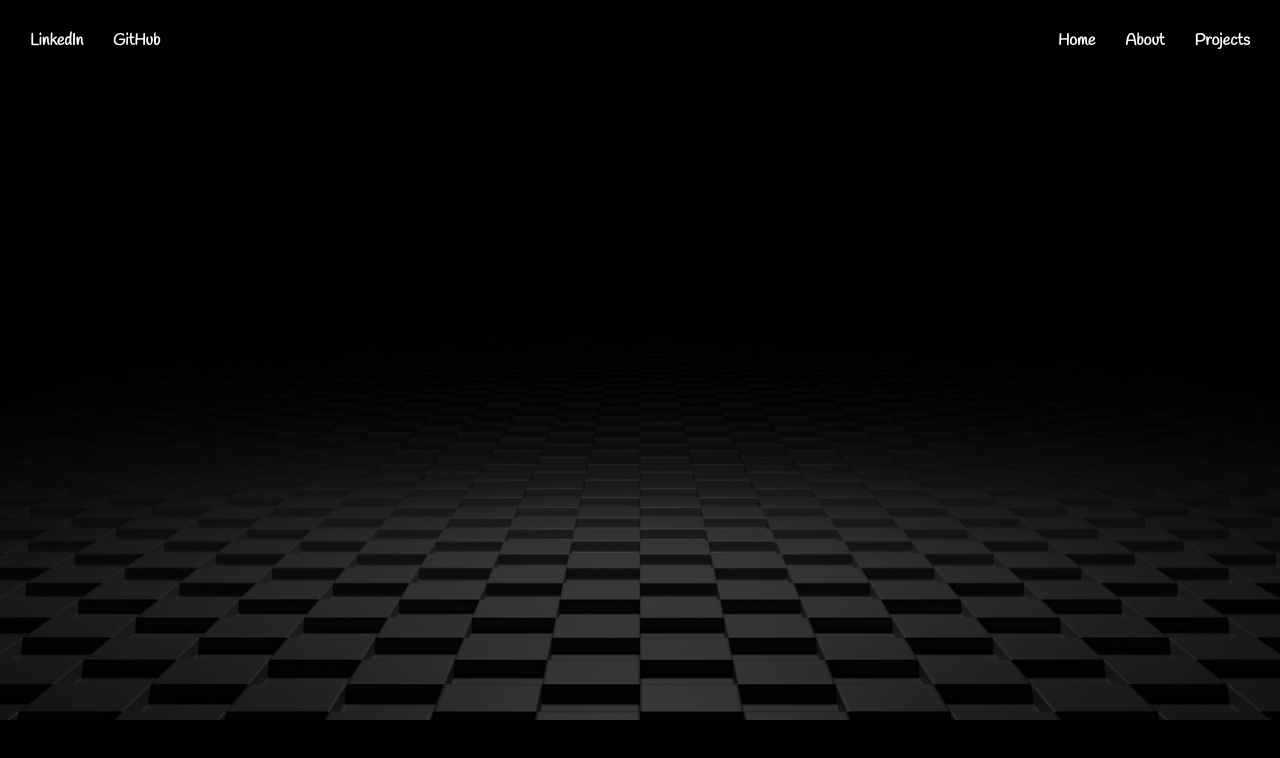
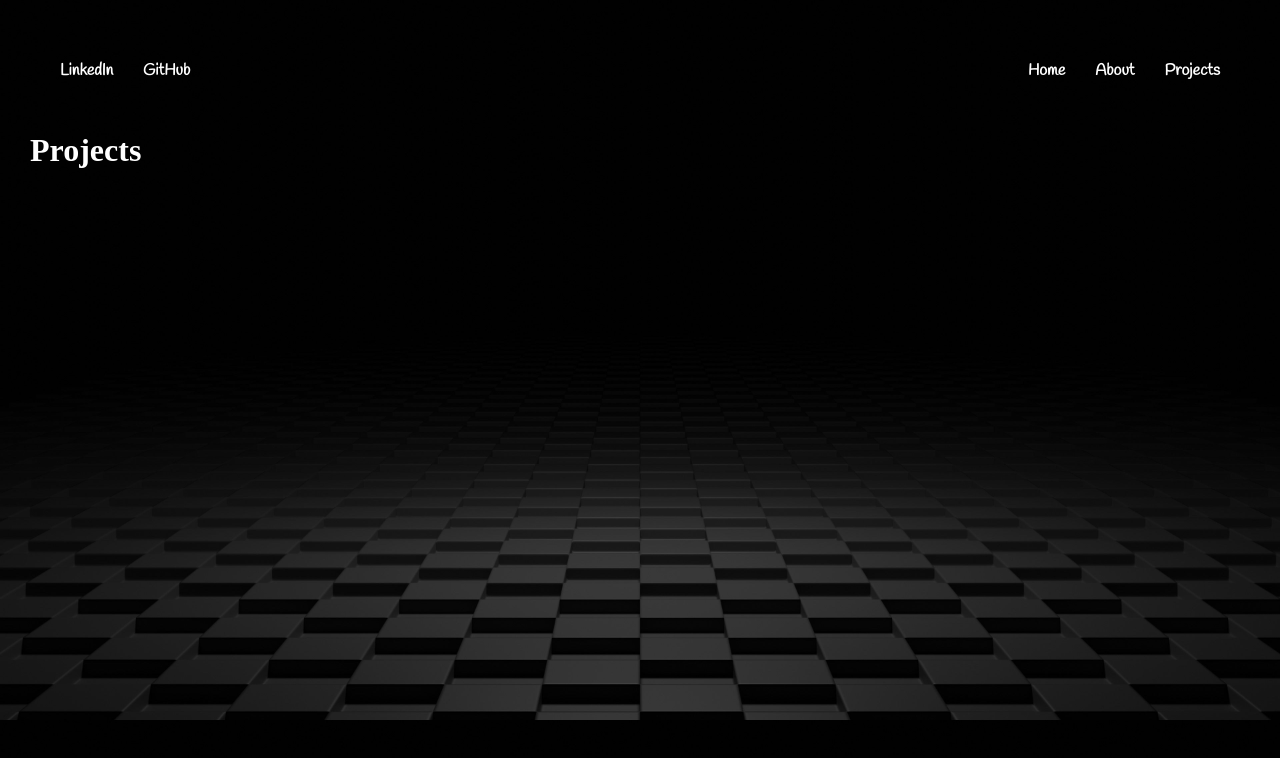
Before and after one commit to robbobby/PortfolioWebsite, a React (Create React App) app: page /projects in a window 1280 px wide. Shown: the top 758 px of the page. Built offline with nearby package versions, Linux system fonts and the light colour scheme.

Commit message:
Set router up

```diff
--- a/src/components/css/nav.css
+++ b/src/components/css/nav.css
@@ -3,6 +3,8 @@
 
 body {
     margin: 0px;
+    color: white;
+    padding: 30px;
 }
 
 #nav-bar {
--- /dev/null
+++ b/src/containers/About.js
@@ -0,0 +1,9 @@
+const About = () => {
+    return (
+        <div>
+            <h1> About</h1>
+        </div>
+    )
+}
+
+export default About;
--- /dev/null
+++ b/src/containers/Home.js
@@ -0,0 +1,9 @@
+const Home = () => {
+    return (
+        <div>
+            <h1> Home</h1>
+        </div>
+    )
+}
+
+export default Home;
--- a/src/containers/Portfolio.js
+++ b/src/containers/Portfolio.js
@@ -1,15 +1,16 @@
 import "../components/css/nav.css";
 import React from "react";
 import { BrowserRouter as Router, Switch, Link, Route } from "react-router-dom";
+import Home from "./Home"
+import About from "./About"
+import Projects from './Projects'
+
 
 const Portfolio = () => {
 	return (
 		<>
 			<Router>
-
 				<div id="nav-bar">
-
-
 					<div id="nav-bar-left">
 						<li className="nav-bar-item-left">
 							<Link className="nav-bar-link"
@@ -41,9 +42,14 @@
 							</Link>
 						</li>
 					</div>
+				</div>
 
-
-
+				<div>
+					<Switch>
+						<Route exact path="/" component={Home} />
+						<Route exact path="/about" component={About} />
+						<Route exact path="/projects" component={Projects} />
+					</Switch>
 				</div>
 			</Router>
 		</>
--- /dev/null
+++ b/src/containers/Projects.js
@@ -0,0 +1,9 @@
+const Projects = () => {
+    return (
+        <div>
+            <h1> Projects</h1>
+        </div>
+    )
+}
+
+export default Projects;
```
